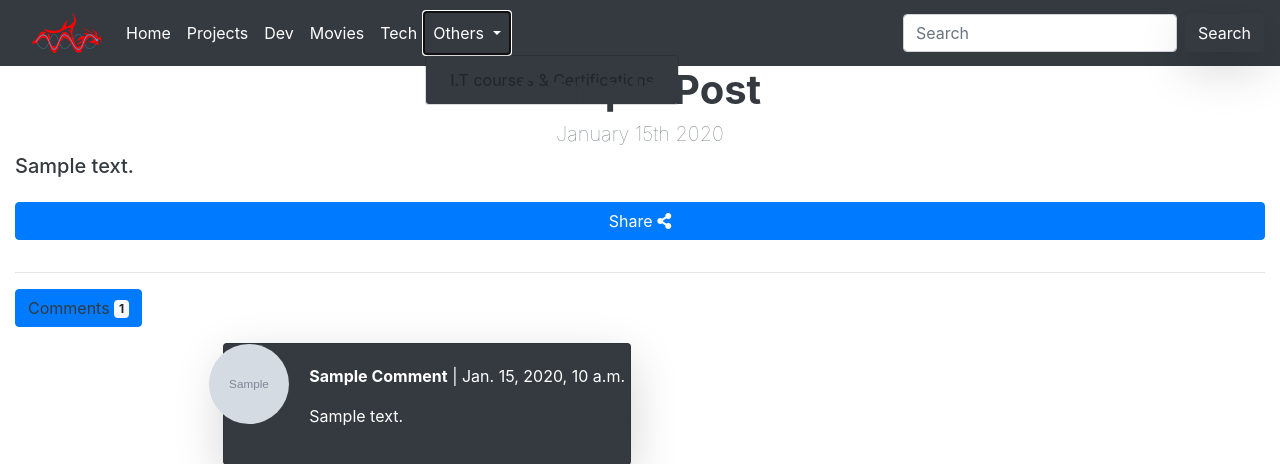
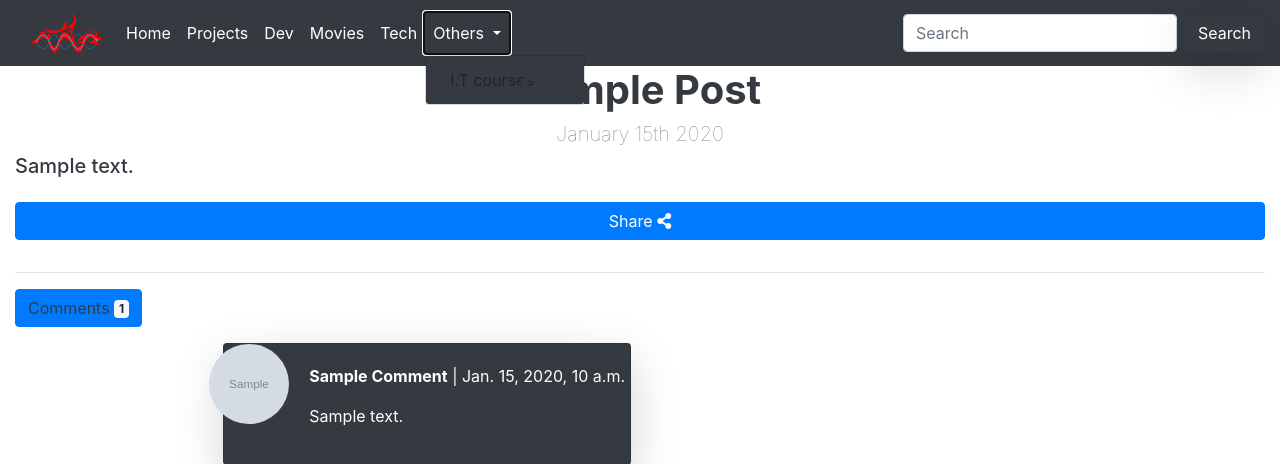
Before and after one commit to goekezie/theport, a Django app: a page that uses theportapp/templates/theport/base.html in a window 1280 px wide, after a click on "Others". Shown: the top 464 px of the page. Run offline with Django 3.2, Linux system fonts and the light colour scheme; tables that the repository leaves empty hold one stand-in row (values such as "Sample post"); grey boxes marked "Sample" are stand-in pictures; some libraries are stand-ins or nearby versions.

Commit message:
base modified

```diff
--- a/theportapp/templates/theport/base.html
+++ b/theportapp/templates/theport/base.html
@@ -54,7 +54,7 @@
               <a class="nav-link dropdown-toggle" href="#" id="navbarDropdown" role="button" data-toggle="dropdown" aria-haspopup="true" aria-expanded="false">Others
                 </a>
               <div class="dropdown-menu bg-dark" aria-labelledby="navbarDropdown">
-                  <a class="dropdown-item" href="{% url 'certifications' %}">I.T courses & Certifications</a>
+                  <a class="dropdown-item" href="{% url 'certifications' %}">I.T courses</a>
               </div>
           </li>
           </ul>
```
